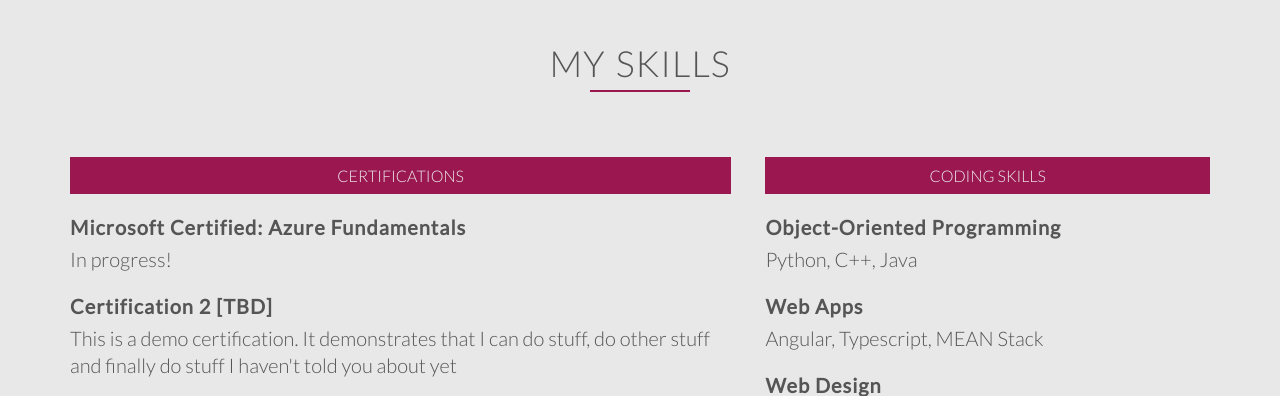
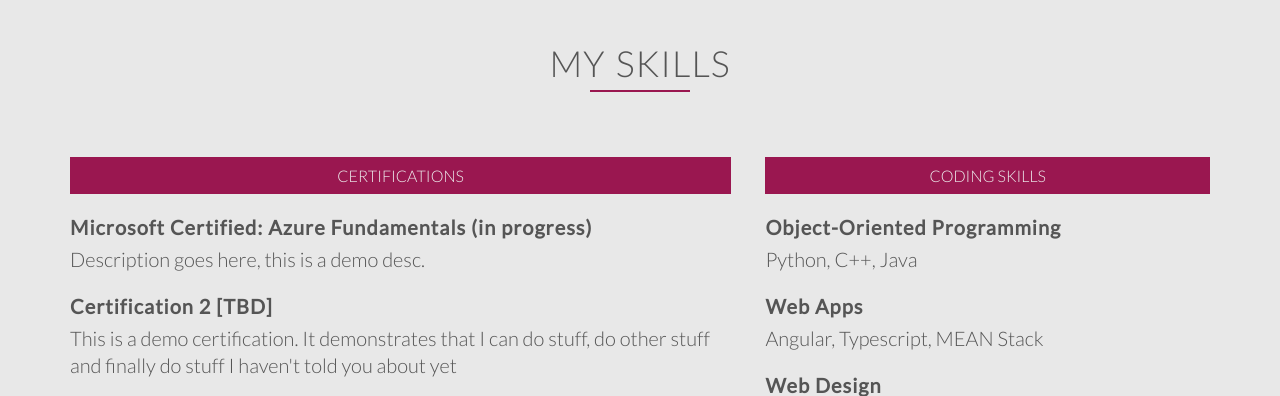
Before and after one commit to GabrielRochon/GabrielRochon.github.io, a plain HTML site: page index.html in a window 1280 px wide. Shown: the part 2197-2593 px from the top of the page. Drawn offline with nearby package versions, Linux system fonts and the light colour scheme; a script that the page names is missing.

Commit message:
Quick fine tuning

```diff
--- a/index.html
+++ b/index.html
@@ -50,7 +50,7 @@
     <section class="section-projects js--section-projects">
         <div class="row">
             <h2>My projects</h2>
-            <p class="desc">University life is <span class="pink-highlight">more than just studying</span>! Here are a few of the projects I have been involved with. Click on a picture to show more details.</p>
+            <p class="desc">University life is <span class="pink-highlight">more than just studying</span>! Here are a few of the projects I have been involved with. <span class="pink-highlight">Click on a picture</span> to show more details.</p>
         </div>
         <div class="row">
             <div class="col span-1-of-3 projects-col">
@@ -231,8 +231,8 @@
             <div class="col span-1-of-2 skills-col larger-skills-col">
                 <h3>Certifications</h3>
                 <div class="skills-item">
-                    <h4>Microsoft Certified: Azure Fundamentals</h4>
-                    <p>In progress!</p>
+                    <h4>Microsoft Certified: Azure Fundamentals (in progress)</h4>
+                    <p>Description goes here, this is a demo desc.</p>
                 </div>
                 <div class="skills-item">
                     <h4>Certification 2 [TBD]</h4>
```
